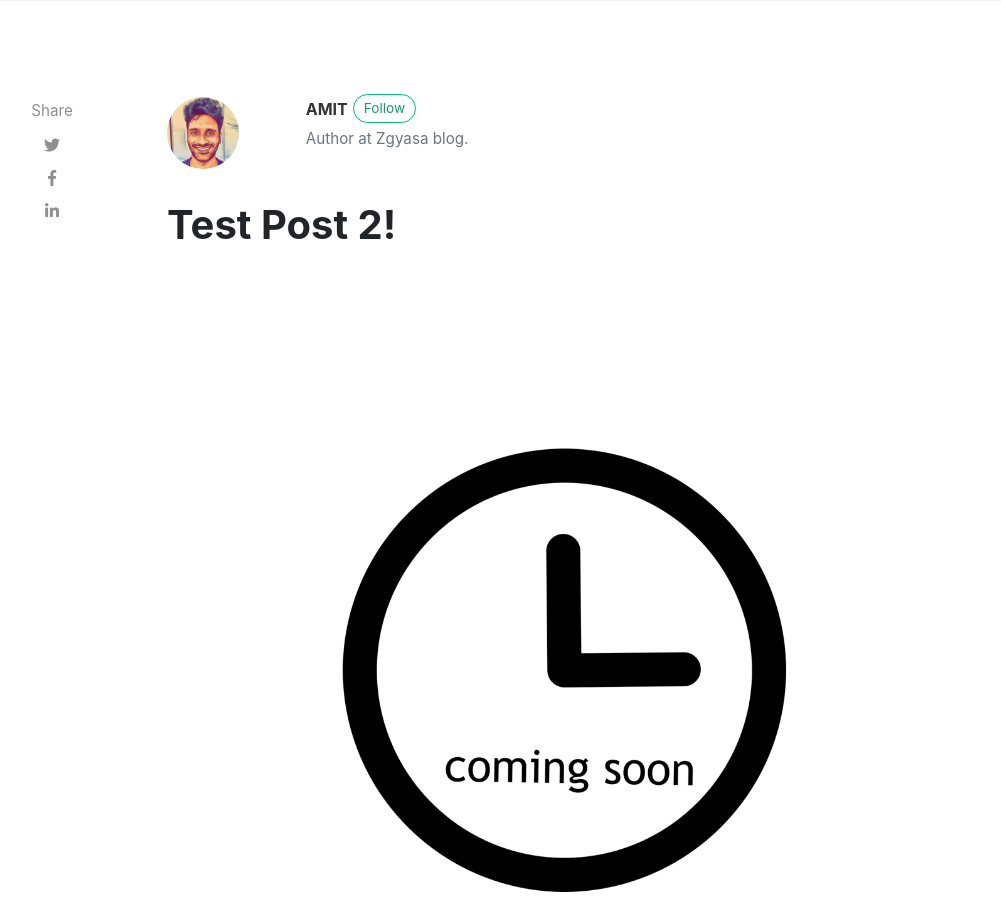
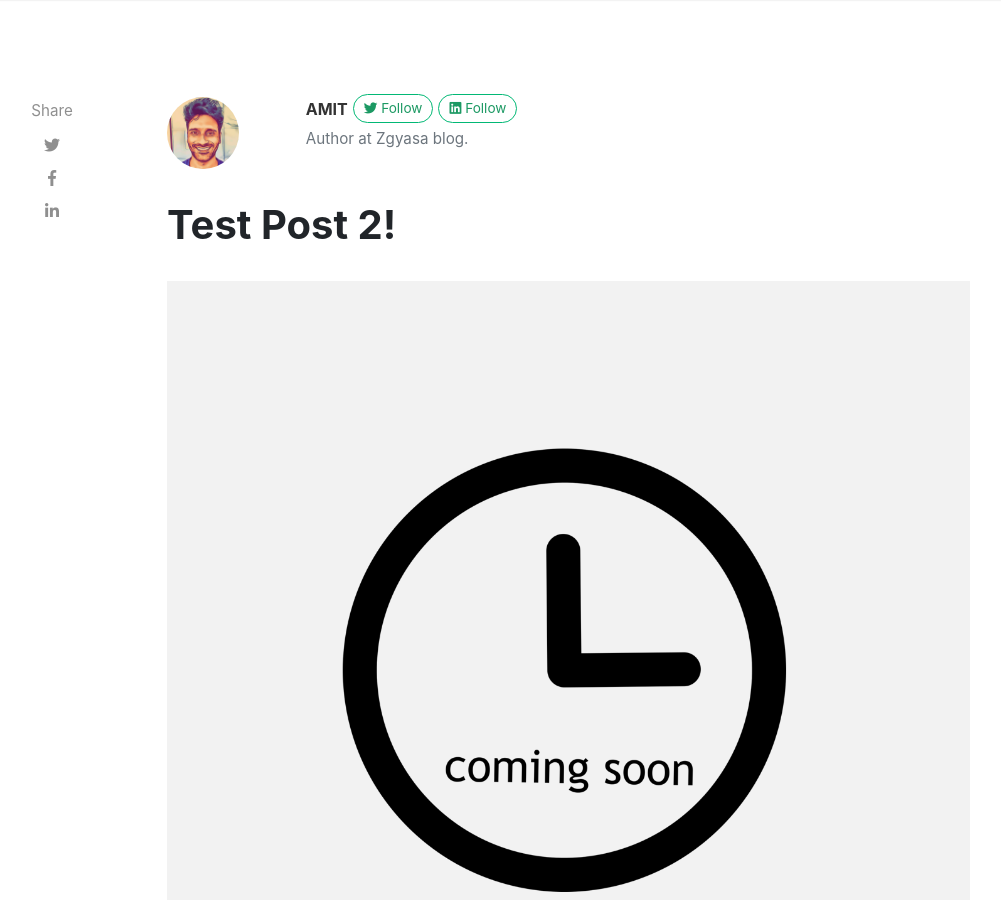
Before and after one commit to luhgit/blog, a Jekyll site: the page built from _posts/2021-05-02-test-post-2.md, in a window 1280 px wide and 900 px high. Shown: the whole window, without its empty margins (118-1119 px from the left). Built offline with Jekyll 4.4.1, drawn with Linux system fonts in a browser that asks for light colours; nearby versions of some CDN libraries.

Commit message:
Tweaking follow button

```diff
--- a/_config-dev.yml
+++ b/_config-dev.yml
@@ -21,6 +21,7 @@
     email: amit.hannover@gmail.com
     web: https://www.amittyagi.com
     twitter: https://twitter.com/amit_tyagi
+    linkedin: https://www.linkedin.com/in/exploreamittyagi
     description: "Author at Zgyasa blog"
 
 
--- a/_config.yml
+++ b/_config.yml
@@ -21,6 +21,7 @@
     email: amit.hannover@gmail.com
     web: https://www.amittyagi.com
     twitter: https://twitter.com/amit_tyagi
+    linkedin: https://www.linkedin.com/in/exploreamittyagi
     description: "Author at Zgyasa blog."
 
 
@@ -60,7 +61,7 @@
 adsense-data-ad-slot: "1363087678"
 
 # Lazy Images ("enabled" or "disabled")
-lazyimages: "disabled"
+lazyimages: "enabled"
 
 exclude: [changelog.md, LICENSE.txt, README.md, Gemfile, Gemfile.lock]
 
--- a/_layouts/post.html
+++ b/_layouts/post.html
@@ -32,7 +32,7 @@
                         {% endif %}
                     </div>
                     <div class="col-xs-12 col-md-9 col-lg-10 text-center text-md-left">
-                        <a target="_blank" class="link-dark text-uppercase font-weight-bold" href="{{ author.web }}">{{ author.display_name }}</a><a target="_blank" href="{{ author.twitter }}" class="btn follow">Follow</a>
+                        <a target="_blank" class="link-dark text-uppercase font-weight-bold" href="{{ author.web }}">{{ author.display_name }}</a><a target="_blank" href="{{ author.twitter }}" class="btn follow"><i class="fab fa-twitter"></i> Follow</a><a target="_blank" href="{{ author.linkedin }}" class="btn follow"><i class="fab fa-linkedin"></i> Follow</a>
                         <div class="author-description text-secondary">{{ author.description }}</div>
                     </div>
                 </div>
```
